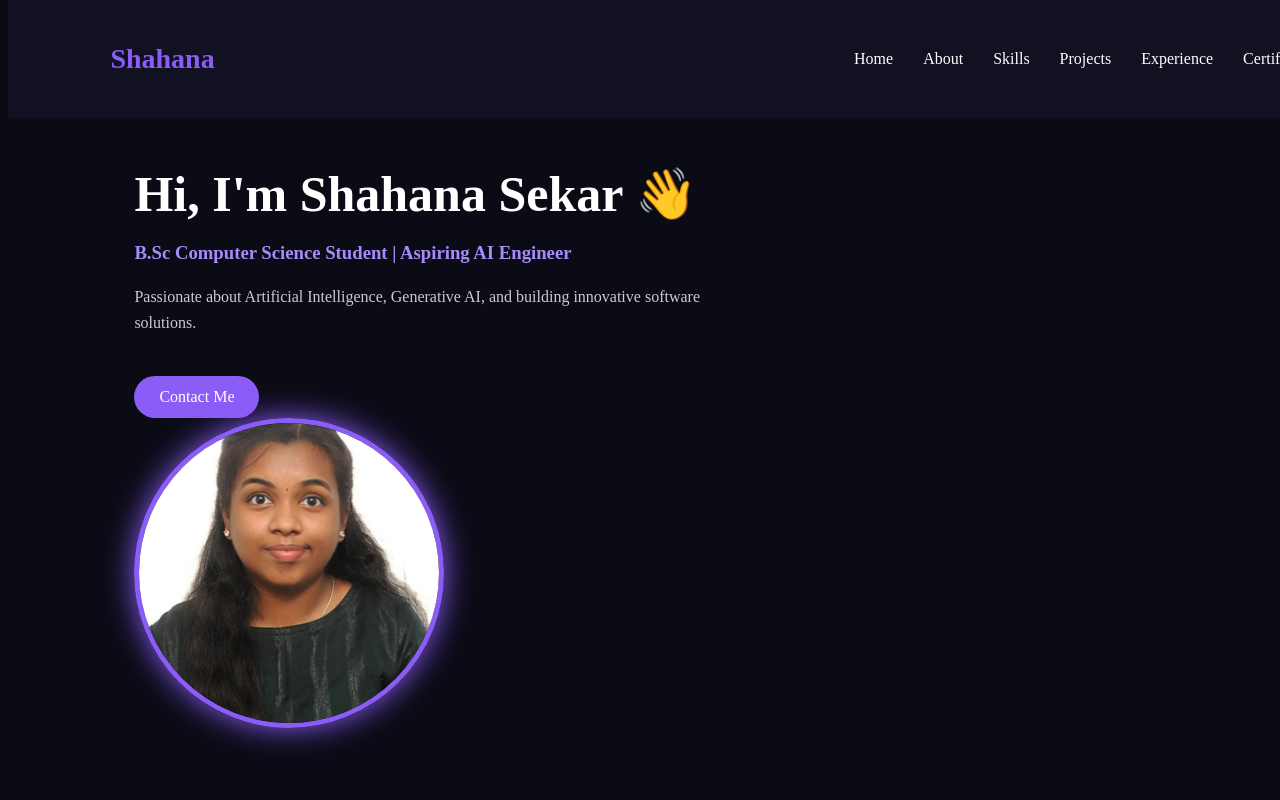
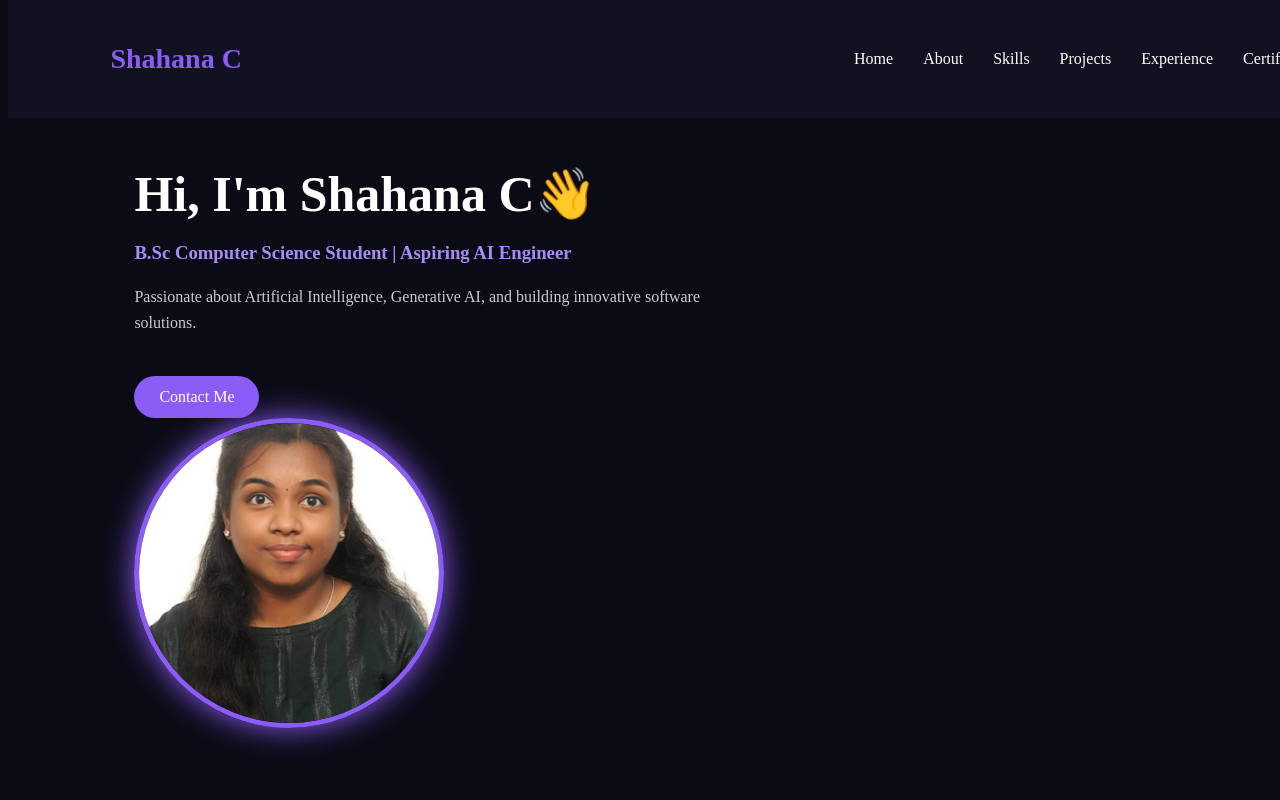
Before and after one commit to shahanasekar7-glitch/Portfolio, a plain HTML site: page index.html in a window 1280 px wide. Shown: the top 800 px of the page. Drawn offline with Linux system fonts and the light colour scheme.

Commit message:
Update index.html

```diff
--- a/index.html
+++ b/index.html
@@ -15,7 +15,7 @@
 
     <!-- Navigation Bar -->
     <nav>
-    <h2>Shahana</h2>
+    <h2>Shahana C</h2>
 
     <ul>
         <li><a href="#home">Home</a></li>
@@ -37,7 +37,7 @@
 
     <div class="home-content">
 
-        <h1>Hi, I'm Shahana Sekar 👋</h1>
+        <h1>Hi, I'm Shahana C👋</h1>
 
         <h3>
             B.Sc Computer Science Student | Aspiring AI Engineer
```
